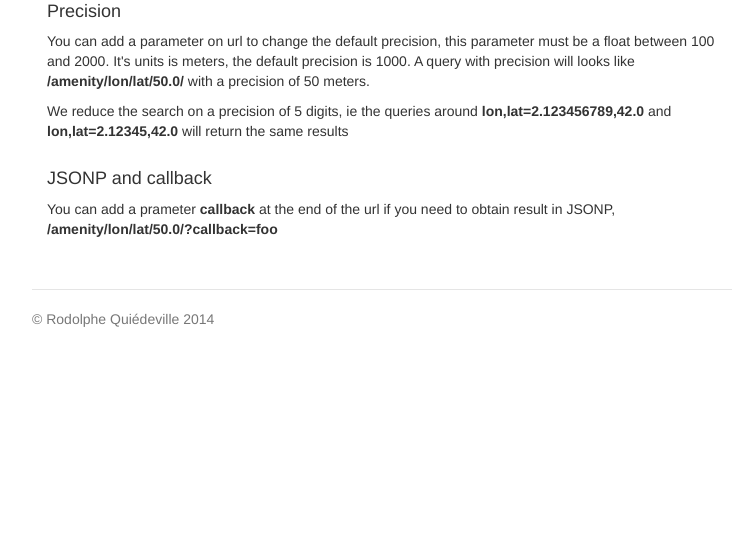
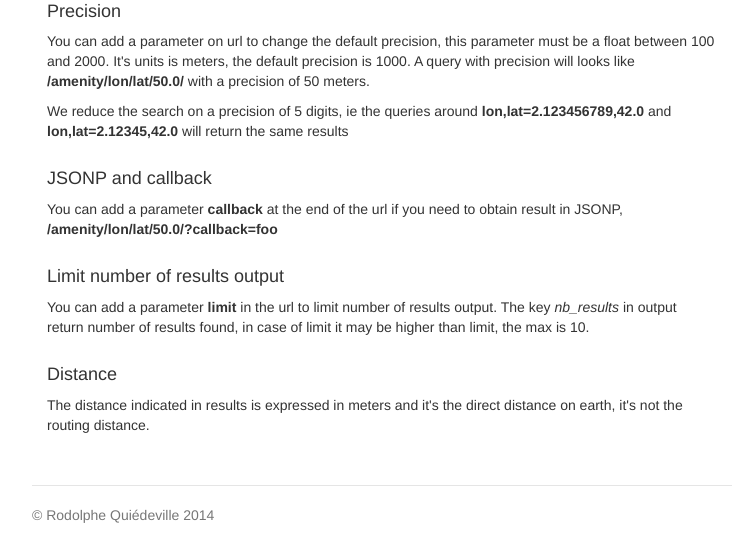
Before and after one commit to rodo/rosarks, a Django app: template rosarks/amenity/templates/howto.html in a window 1280 px wide. Shown: the part 316-871 px from the top of the page, without its empty margins (258-1003 px from the left). Before the commit the page ends 643 px from the top, so only its background shows below. Run offline with Django 3.2, Linux system fonts and the light colour scheme; the template is opened without the code that fills it, so the values that code supplies are empty; some libraries are stand-ins or nearby versions.

Commit message:
Add limit parameter Round distance in results

```diff
--- a/rosarks/amenity/templates/howto.html
+++ b/rosarks/amenity/templates/howto.html
@@ -41,8 +41,20 @@
 
 
       <h4>JSONP and callback</h4>
-      <p>You can add a prameter <b>callback</b> at the end of the url
+      <p>You can add a parameter <b>callback</b> at the end of the url
       if you need to obtain result in JSONP, <b>/amenity/lon/lat/50.0/?callback=foo</b>
+      </p>
+
+      <h4>Limit number of results output</h4>
+      <p>You can add a parameter <b>limit</b> in the url
+      to limit number of results output. The key <i>nb_results</i> in
+      output return number of results found, in case of limit it may
+      be higher than limit, the max is 10.
+      </p>
+
+      <h4>Distance</h4>
+      <p>The distance indicated in results is expressed in meters and
+      it's the direct distance on earth, it's not the routing distance.
       </p>
 
     </div>
```
Also changed, not shown: rosarks/amenity/views.py (+13 -8 lines).
